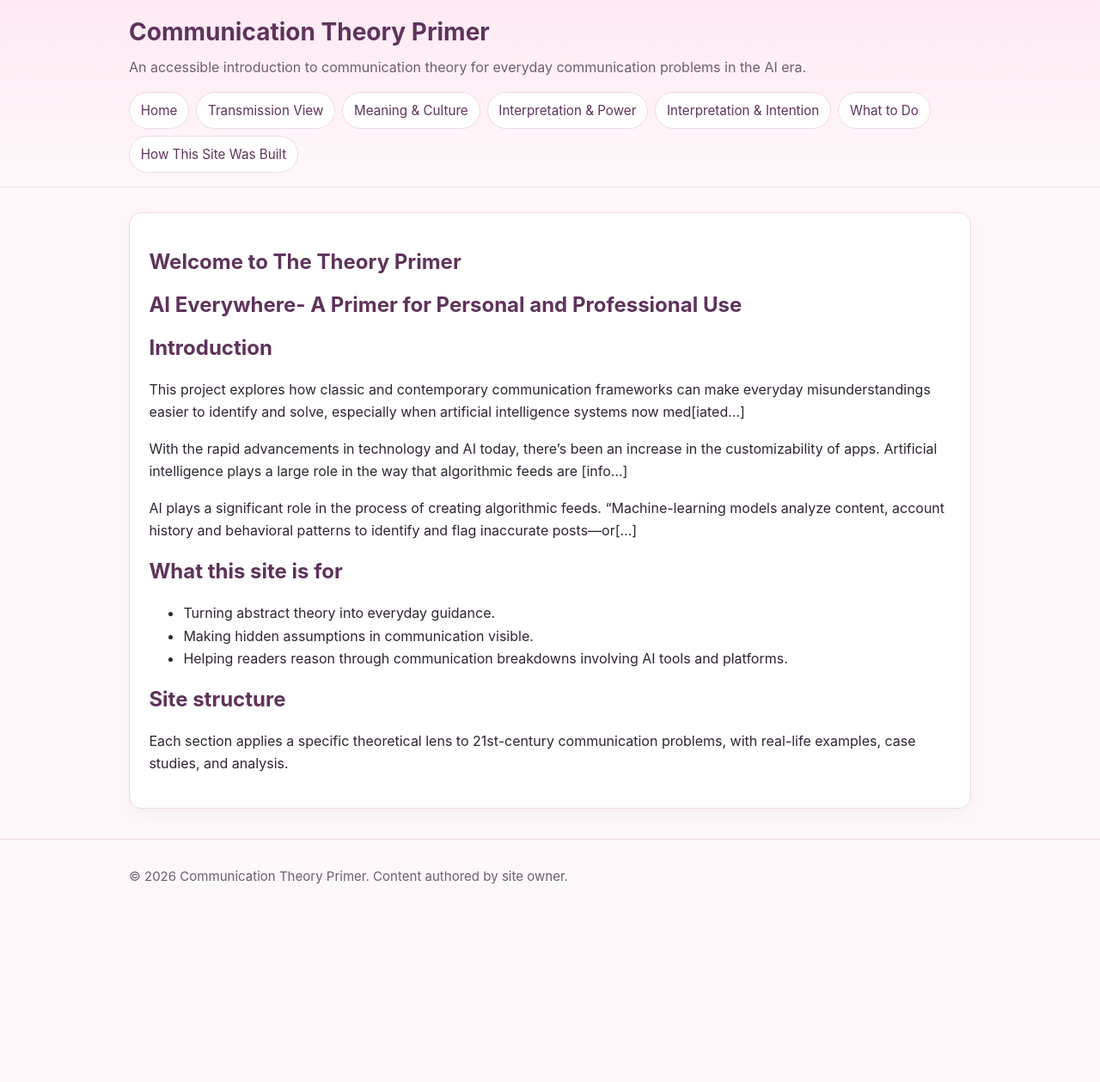
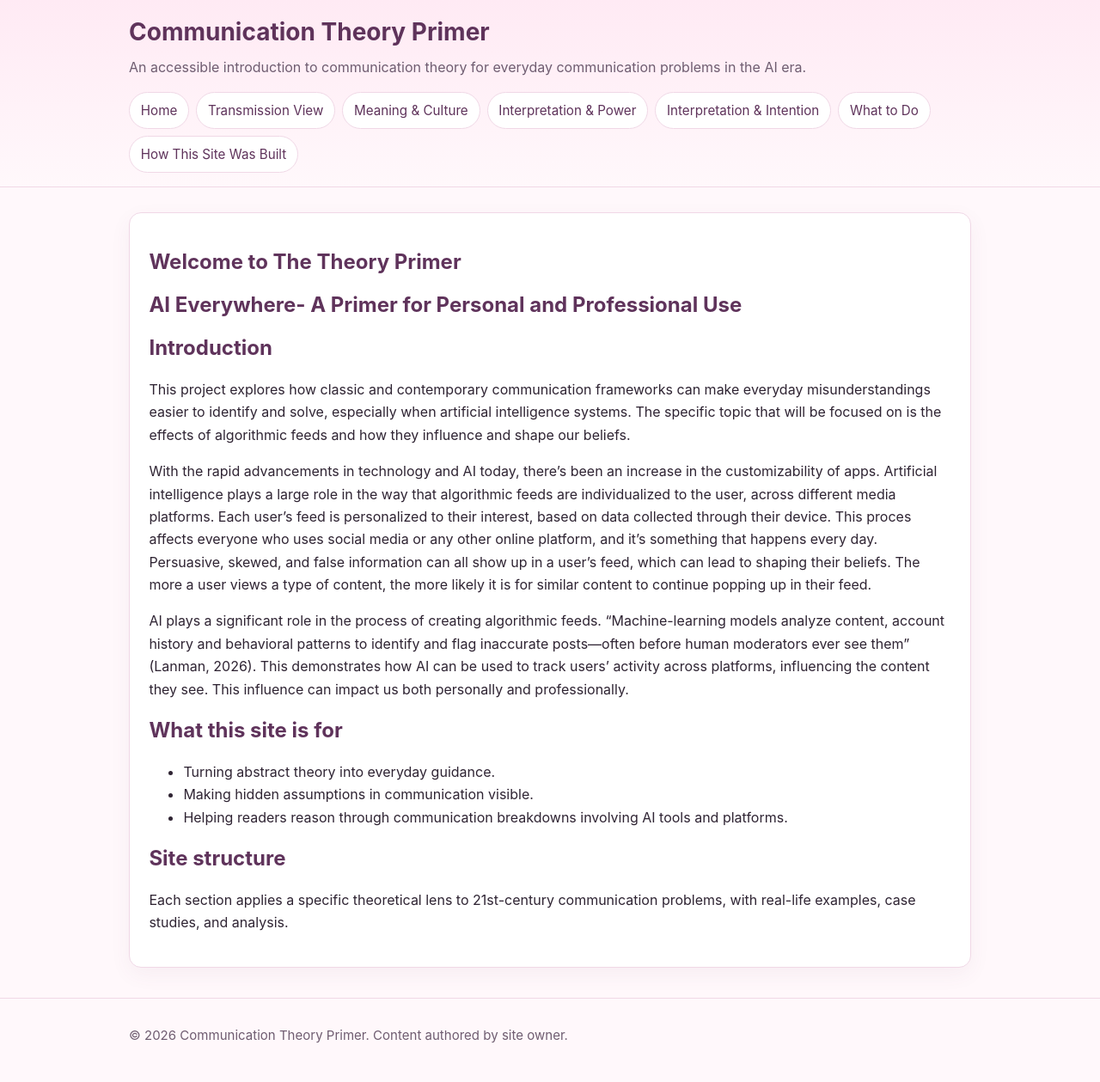
Before and after one commit to abbyfriedman1/comm-primer, a Jekyll site: the page built from index.md, in a window 1280 px wide. Shown: the whole page at 86% size. Built offline with Jekyll 4.4.1, drawn with Linux system fonts in a browser that asks for light colours; before the commit the page ends 1074 px from its top, so only the background shows below that.

Commit message:
Revise introduction and clarify AI's impact on feeds
Updated introduction to clarify the focus on algorithmic feeds and their influence on beliefs. Enhanced explanation of AI's role in personalizing content on social media platforms.

```diff
--- a/index.md
+++ b/index.md
@@ -5,11 +5,12 @@ title: "Welcome to The Theory Primer"
 ## AI Everywhere- A Primer for Personal and Professional Use
 ## Introduction
 
-This project explores how classic and contemporary communication frameworks can make everyday misunderstandings easier to identify and solve, especially when artificial intelligence systems now med[iated...]
+This project explores how classic and contemporary communication frameworks can make everyday misunderstandings easier to identify and solve, especially when artificial intelligence systems. The specific topic that will be focused on is the effects of algorithmic feeds and how they influence and shape our beliefs.
 
-With the rapid advancements in technology and AI today, there’s been an increase in the customizability of apps. Artificial intelligence plays a large role in the way that algorithmic feeds are [info...]
+With the rapid advancements in technology and AI today, there’s been an increase in the customizability of apps. Artificial intelligence plays a large role in the way that algorithmic feeds are individualized to the user, across different media platforms. Each user’s feed is personalized to their interest, based on data collected through their device. This proces affects everyone who uses social media or any other online platform, and it’s something that happens every day. Persuasive, skewed, and false information can all show up in a user’s feed, which can lead to shaping their beliefs. The more a user views a type of  content, the more likely it is for similar content to continue popping up in their feed.
 
-AI plays a significant role in the process of creating algorithmic feeds. “Machine-learning models analyze content, account history and behavioral patterns to identify and flag inaccurate posts—or[...]
+AI plays a significant role in the process of creating algorithmic feeds. “Machine-learning models analyze content, account history and behavioral patterns to identify and flag inaccurate posts—often before human moderators ever see them” (Lanman, 2026). This demonstrates how AI can be used to track users' activity across platforms, influencing the content they see. This influence can impact us both personally and professionally.
+
 
 ## What this site is for
 
```
